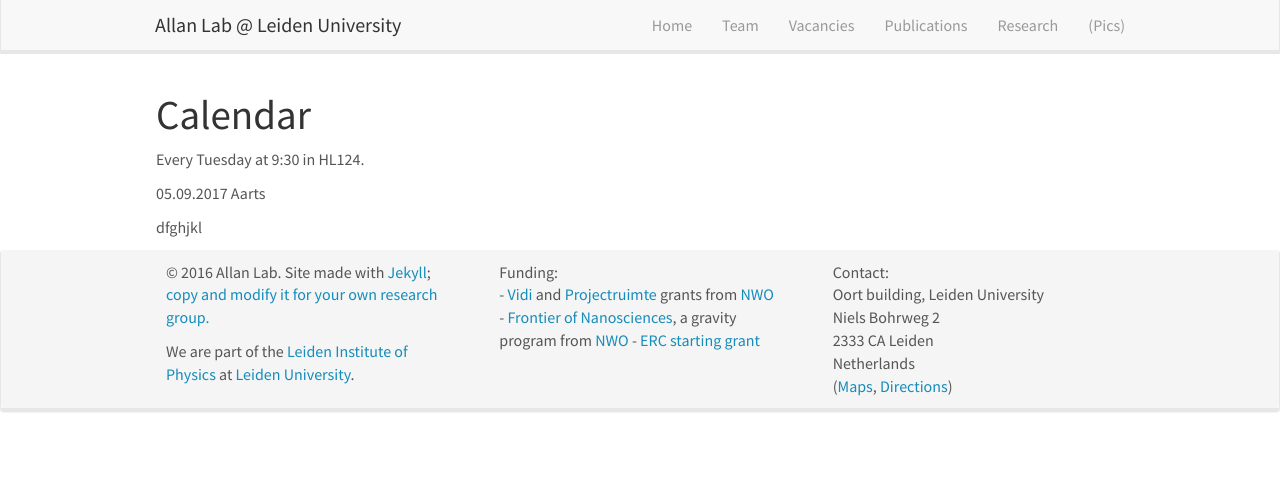
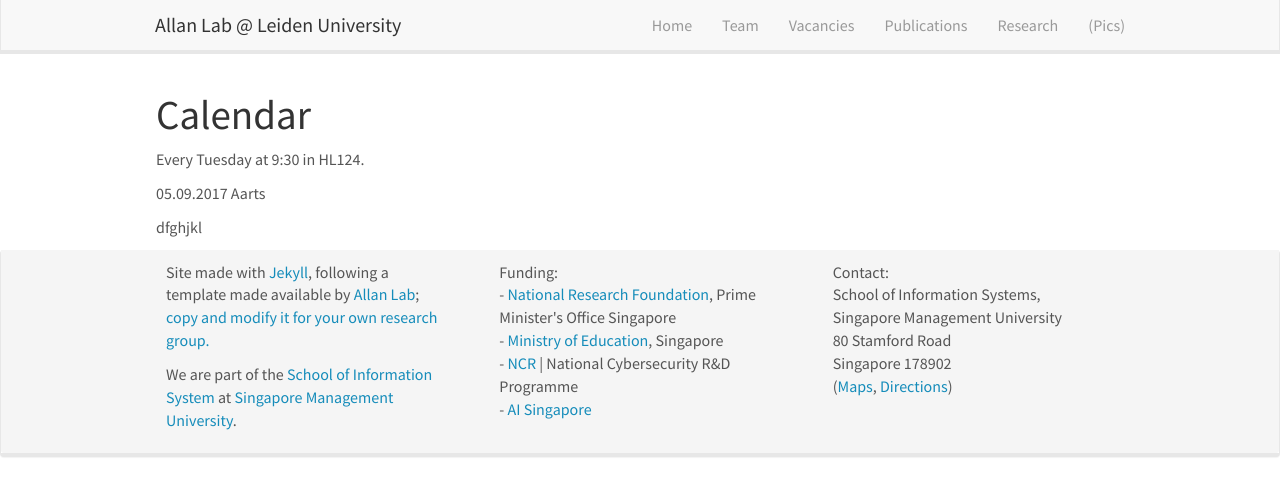
Before and after one commit to soarsmu/soarsmu.github.io, a Jekyll site: the page built from _pages/mini_lecture_series.md, in a window 1280 px wide. Shown: the top 496 px of the page. Built offline with Jekyll 4.4.1, drawn with Linux system fonts in a browser that asks for light colours; nearby versions of some CDN libraries.

Commit message:
docs: edit footer

```diff
--- a/_includes/footer.html
+++ b/_includes/footer.html
@@ -4,8 +4,8 @@
 	  <div class="row">
 		<div class="col-sm-4">
 
-		  <p>&copy 2016 Allan Lab. Site made with <a href="https://jekyllrb.com">Jekyll</a>;  <a href="{{ site.url }}{{ site.baseurl }}/aboutwebsite.html">copy and  modify it for your own research group.</a></p>
-              <p>We are part of the <a href="https://www.physics.leidenuniv.nl/">Leiden Institute of Physics</a> at <a href="https://www.leidenuniv.nl">Leiden University</a>.</p>
+		  <p>Site made with <a href="https://jekyllrb.com">Jekyll</a>, following a template made available by  <a href="https://www.allanlab.org/">Allan Lab</a>;  <a href="{{ site.url }}{{ site.baseurl }}/aboutwebsite.html">copy and  modify it for your own research group.</a></p>
+              <p>We are part of the <a href="https://sis.smu.edu.sg/">School of Information System</a> at <a href="https://www.smu.edu.sg/">Singapore Management University</a>.</p>
 
 
 		   <p>  </p><p>
@@ -13,18 +13,19 @@
 
 		</div>
 		<div class="col-sm-4">
-		  Funding:<br />
-		  - <a href="http://www.nwo.nl/en/research-and-results/programmes/Talent+Scheme">Vidi </a> and <a href='https://www.fom.nl/en/news/press-releases/2016/11/18/28634/'>Projectruimte</a> grants from <a href="http://www.nwo.nl">NWO</a> <br />
-		  - <a href="https://www.universiteitleiden.nl/en/research/research-projects/science/frontiers-of-nanoscience-nanofront">Frontier of Nanosciences</a>, a gravity program from <a href="http://www.nwo.nl">NWO</a>
-          - <a href='https://www.universiteitleiden.nl/en/news/2017/08/two-erc-grants-for-leiden-physics'>ERC starting grant</a>
+			Funding:<br />
+			- <a href="https://www.nrf.gov.sg/">National Research Foundation</a>, Prime Minister's Office Singapore<br/>
+			- <a href="https://www.moe.gov.sg/">Ministry of Education</a>, Singapore <br/>
+			- <a href="https://www.nrf.gov.sg/programmes/national-cybersecurity-r-d-programme">NCR</a> | National Cybersecurity R&D Programme <br/>
+			- <a href="https://www.aisingapore.org/">AI Singapore</a> <br />
 		</div>
 		<div class="col-sm-4">
-		  Contact:<br />
-		  Oort building, Leiden University<br />
-		  Niels Bohrweg 2<br />
-		  2333 CA Leiden<br />
-		  Netherlands <br />
-            (<a href="https://goo.gl/maps/H2RjutkyoUH2">Maps</a>, <a href="http://www.physics.leidenuniv.nl/travel-directions">Directions</a>)
+			Contact:<br />
+			School of Information Systems, <br/>
+			Singapore Management University<br />
+			80 Stamford Road <br />
+			Singapore 178902 <br />
+			(<a href="https://goo.gl/maps/EUpuojyFofXidk7t7">Maps</a>, <a href="https://sis.smu.edu.sg/about/contact/visit/us">Directions</a>)
 		</div>
 	  </div>
 	</div>
```
